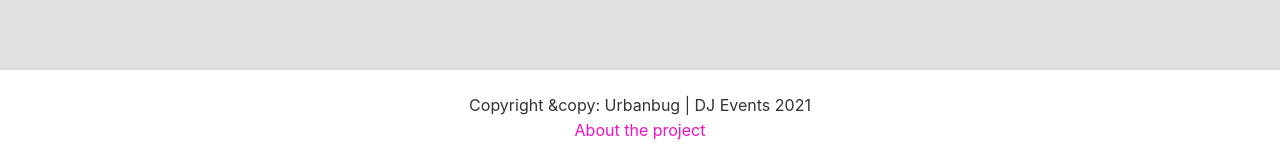
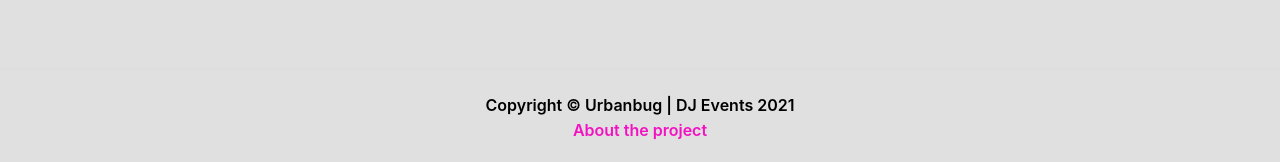
Before and after one commit to manitu85/urban_events, a Next.js app: page / in a window 1280 px wide. Shown: the part 734-896 px from the top of the page. Built offline with nearby package versions, Linux system fonts and the light colour scheme.

Commit message:
feat: done with basic layout

```diff
--- a/components/Footer.js
+++ b/components/Footer.js
@@ -5,7 +5,7 @@ import styles from '@/styles/Footer.module.scss';
 export default function Footer() {
 	return (
 		<footer className={styles.footer}>
-			<p>Copyright &copy: Urbanbug | DJ Events 2021</p>
+			<p>Copyright &copy; Urbanbug | DJ Events 2021</p>
 			<p>
 				<Link href='/about'>
 					<a>About the project</a>
--- a/components/Layout.js
+++ b/components/Layout.js
@@ -1,11 +1,14 @@
 import Head from 'next/head';
+import { useRouter } from 'next/router';
 
 import styles from '@/styles/Layout.module.scss';
 
 import Footer from './Footer';
 import Header from './Header';
+import Showcase from './Showcase';
 
 export default function Layout({ title, keywords, description, children }) {
+	const router = useRouter();
 	return (
 		<div>
 			<Head>
@@ -14,6 +17,8 @@ export default function Layout({ title, keywords, description, children }) {
 				<meta name='keyword' content={keywords} />
 			</Head>
 			<Header />
+
+			{router.pathname === '/' && <Showcase />}
 			<div className={styles.container}>{children}</div>
 			<Footer />
 		</div>
--- a/package.json
+++ b/package.json
@@ -48,6 +48,7 @@
 		"husky": "^7.0.0",
 		"lint-staged": "^12.1.2",
 		"prettier": "^2.5.0",
+		"react-icons": "^4.3.1",
 		"sass": "^1.44.0"
 	}
 }
--- a/pages/about.js
+++ b/pages/about.js
@@ -3,7 +3,7 @@ import Layout from '@/components/Layout';
 export default function About() {
 	return (
 		<Layout>
-			<h6>About</h6>
+			<h1>About</h1>
 			<p>This is an app to find the latest DJ and other musical events</p>
 			<p>Version: 1.0.0.</p>
 		</Layout>
--- a/styles/Footer.module.scss
+++ b/styles/Footer.module.scss
@@ -1,8 +1,8 @@
 .footer {
 	margin-top: 4rem;
 	text-align: center;
-	background: #fff;
-	color: #333;
+	// background: #fff;
+	// color: #333;
 	font-size: 1rem;
 	height: auto;
 	padding: 1.25rem 0;
@@ -10,5 +10,7 @@
 
 	p {
 		margin: 5px 0;
+		font-size: 1rem;
+		font-weight: 600;
 	}
 }
```
Also changed, not shown: 1 other file (tests, documents, lock files or other folders).
